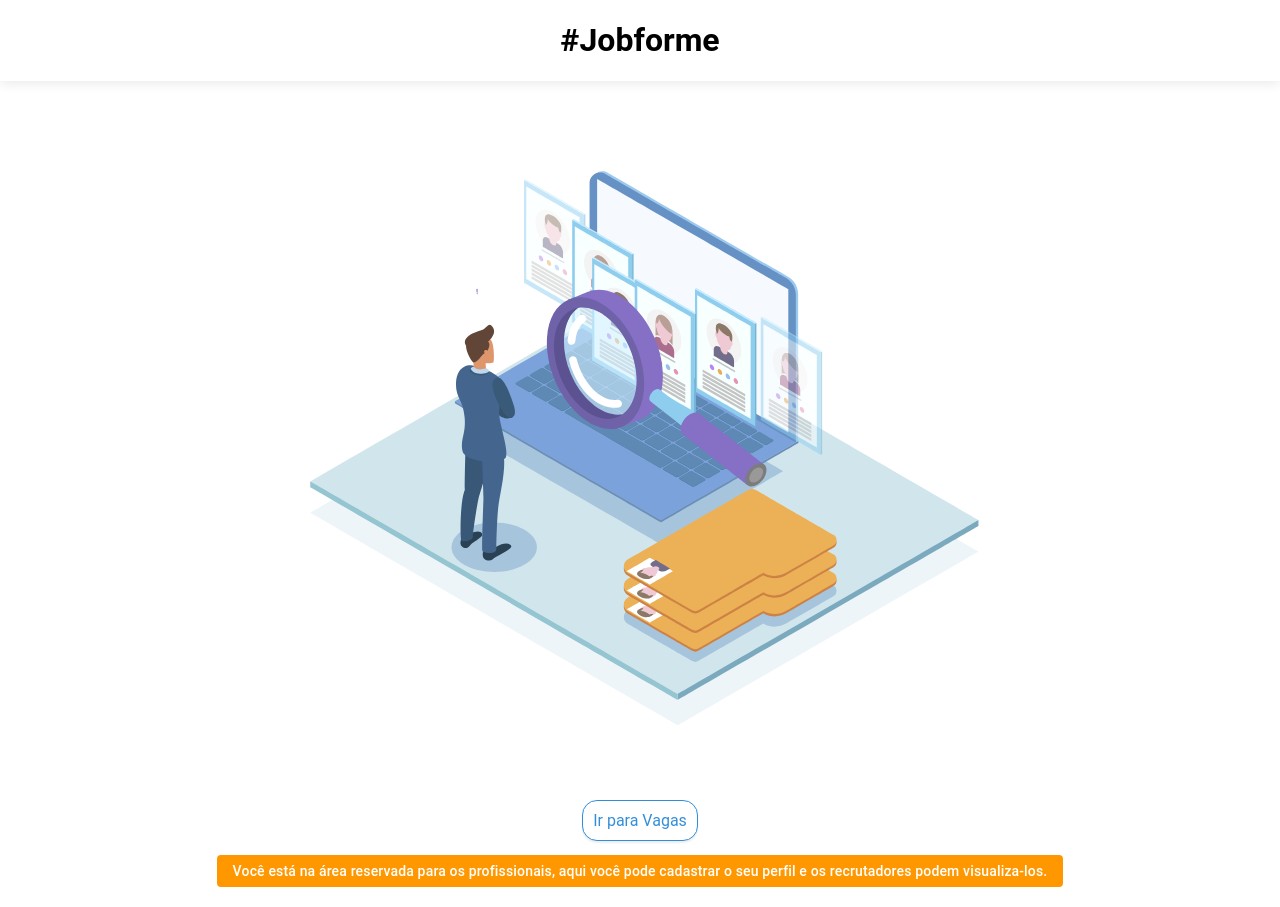
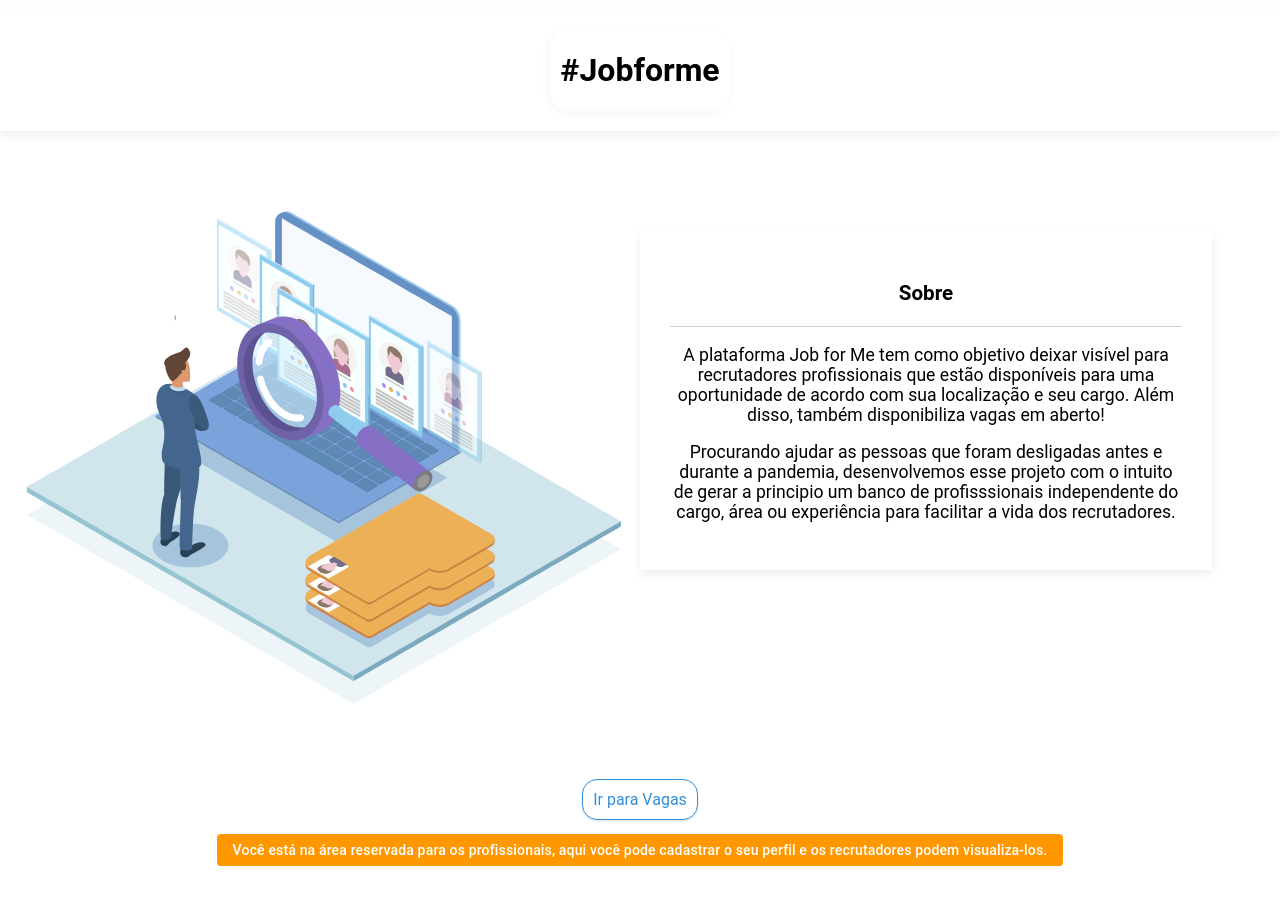
Before and after one commit to CarlosZiegler/jobforme, a Next.js app: page / in a window 1280 px wide. Shown: the top 907 px of the page. Built offline with nearby package versions, Linux system fonts and the light colour scheme; no server answers.

Commit message:
Updating layout visual

```diff
--- a/pages/index.js
+++ b/pages/index.js
@@ -19,7 +19,7 @@ export default function Home() {
   const [showProfiles, setShowProfiles] = useState([]);
   const [qtdProfiles, setQtdProfiles] = useState(null);
   const [urlForm, setUrlForm] = useState('https://forms.gle/fxWpig6SHWVhBPj26');
-  const [addButtonText, setAddButtonText] = useState('Adicionar Perfil');
+  const [addButtonText, setAddButtonText] = useState('Adicione um perfil');
   const [textContextButton, setTextContextButton] = useState('Ir para Vagas');
   const [isRecruiter, setIsRecruiter] = useState(false);
   const [urlFetchData, seturlFetchData] = useState(
@@ -63,7 +63,7 @@ export default function Home() {
         'https://spreadsheets.google.com/feeds/cells/17LTWWLr0rB54bQOA1Ap3zzFUPfrnCsZK2EgjgruJIwc/1/public/full?alt=json',
       );
       setTextContextButton('Ir para Profissionais');
-      setAddButtonText('Adicionar Vaga');
+      setAddButtonText('Adicionar uma vaga');
 
       // url form for Recruiter add Jobs
       setUrlForm('https://forms.gle/zBQ3xAzZVruyTdpN9');
@@ -72,7 +72,7 @@ export default function Home() {
         'https://spreadsheets.google.com/feeds/cells/1DIOjyvCrP8wim2oedHu3SgXoD3RAZFytSnCR0xjK7e4/1/public/full?alt=json',
       );
       setTextContextButton('Ir para Vagas');
-      setAddButtonText('Adicionar Perfil');
+      setAddButtonText('Adicionar um perfil');
       // url form for Professional add Profile
       setUrlForm('https://forms.gle/fxWpig6SHWVhBPj26');
     }
@@ -119,12 +119,31 @@ export default function Home() {
     <Layout>
       <div className="header-page">
         <Topbar />
+
         <div className="hiring">
           <Lottie className="lottieFile" options={hiringOptions} height="100%" width="100%" />
         </div>
+
+        <div className="about topbar" id="about">
+          <div class="page-header">
+            <h3>Sobre</h3>
+          </div>
+
+          <p>
+            A plataforma Job for Me tem como objetivo deixar visível para recrutadores
+            profissionais que estão disponíveis para uma oportunidade de acordo com sua
+            localização e seu cargo. Além disso, também disponibiliza vagas em aberto!
+          </p>
+
+          <p>
+          Procurando ajudar as pessoas que foram desligadas antes e durante a pandemia,
+          desenvolvemos esse projeto com o intuito de gerar a principio um banco de
+          profisssionais independente do cargo, área ou experiência para facilitar a vida dos recrutadores.
+          </p>
+        </div>
       </div>
 
-      <div className="section-profile-user">
+      <div className="section-profile-user" id="jobs-cards">
         <PrimaryButton value={textContextButton} onClick={handlerUserchange} />
         <p className="text-alert-section">
           {isRecruiter
--- a/src/components/Filters/index.js
+++ b/src/components/Filters/index.js
@@ -10,6 +10,11 @@ function Filters(props) {
     <div className="container" data-testid="filters">
       <section className="filters">
         <FindInput handlerOnchange={handlerOnchange} placeholder="Pesquisar" />
+
+        <p>
+          Ou
+        </p>
+
         <LinkButton href={urlButton} target="_blank" value={textButton} />
       </section>
     </div>
--- a/styles/global.css
+++ b/styles/global.css
@@ -16,15 +16,13 @@ body {
   flex-direction: column;
 }
 
-.hiring {
-  flex: 1;
-  max-height: 90vh;
-}
-
+/* Jobforme Header */
 .topbar {
   background-color: white;
   box-shadow: 0 4px 10px rgba(0, 0, 0, 0.07);
   width: 100%;
+  margin-top: 10px;
+  padding: 20px 0px;
 }
 
 .topbar .container {
@@ -33,6 +31,54 @@ body {
   align-items: center;
 }
 
+.topbar__logo {
+  border-radius: 20px;
+  padding: 0px 10px;
+  box-shadow: -2px 2px 10px rgba(245,245,245,1);;
+  transition: box-shadow 0.2s;
+}
+
+.topbar__logo:hover {
+  color: white;
+  background-color: rgb(141, 92, 196);
+  box-shadow: -2px 2px 10px rgb(141, 92, 196);
+  transition: box-shadow 0.5s linear 0s;
+  transition: color 0.5s linear 0s;
+  transition: background-color 0.5s linear 0s;
+}
+
+/* Gif searching */
+
+.hiring {
+  flex: 1;
+  max-height: 90vh;
+  width: 50%;
+}
+
+.header-page {
+  display: inline;
+}
+
+.about {
+  width: 40%;
+  vertical-align: top;
+  margin-top: 100px;
+  text-align: center;
+  padding: 30px;
+  font-size: 1.1em;
+}
+
+
+.about, .hiring {
+  display: inline-block;
+}
+
+/* Global CSS */
+.page-header {
+  border-bottom: 1px solid rgba(10,10,10,0.2);
+}
+
+/* Filters or searching and jobs */
 .filters {
   align-items: center;
   display: flex;
@@ -54,13 +100,6 @@ body {
   margin: 0 8px;
   padding: 10px;
   white-space: nowrap;
-}
-.filters {
-  align-items: center;
-  display: flex;
-  flex-wrap: nowrap;
-  padding: 24px 0;
-  margin: 0 5px;
 }
 
 .filters__search {
@@ -156,9 +195,6 @@ a:visited {
   text-decoration: none;
   color: black;
 }
-a:hover {
-  background: rgba(169, 169, 169, 0.333);
-}
 
 .container {
   display: flex;
```
Also changed, not shown: 1 other file (tests, documents, lock files or other folders).
